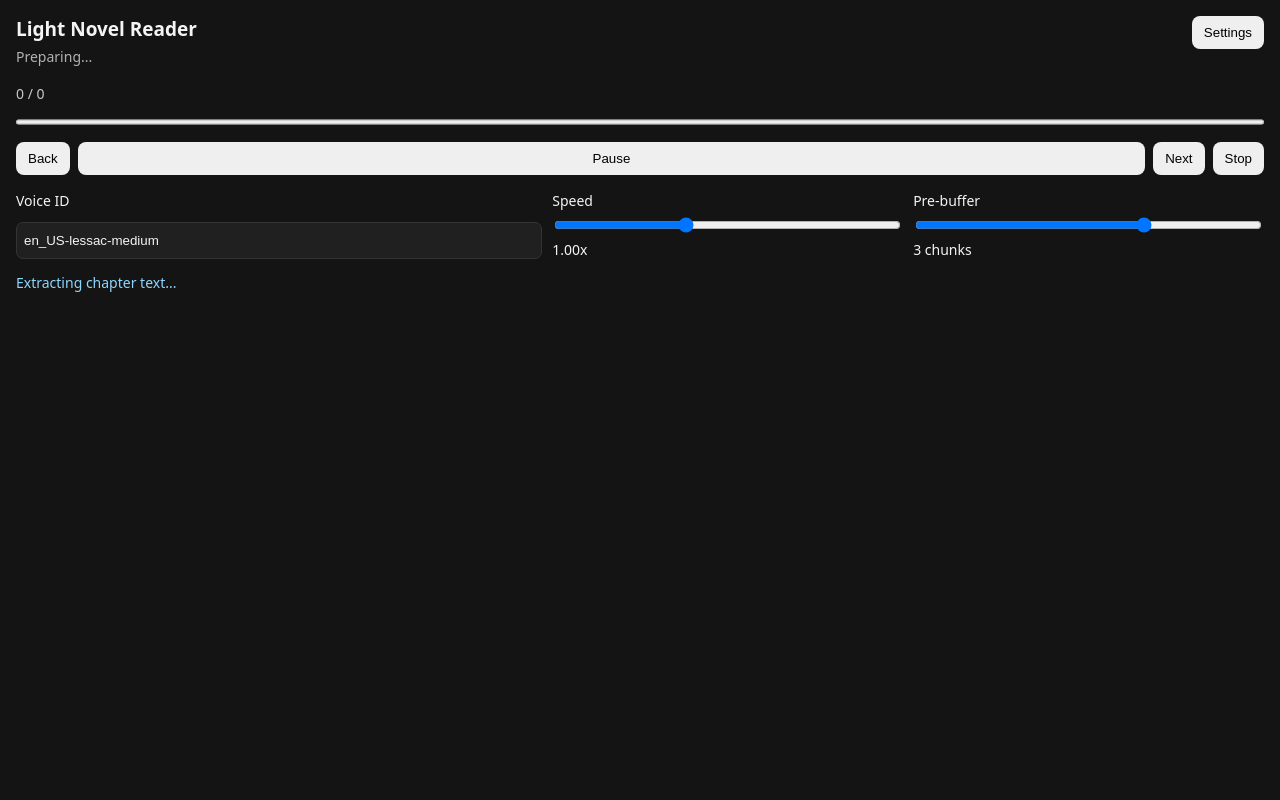
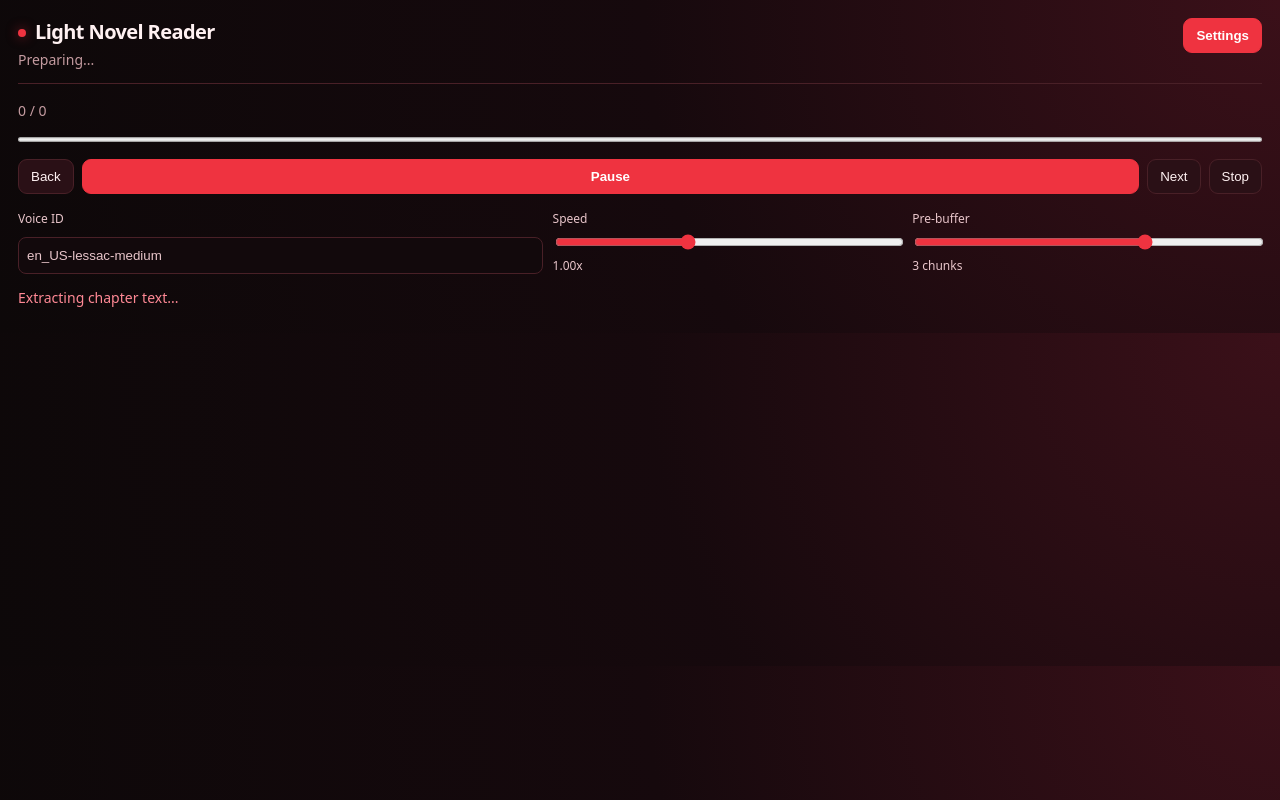
Before and after one commit to randomduck21/light-novel-reader, a browser extension: page player/player.html in a window 1280 px wide. Drawn offline with Linux system fonts and the light colour scheme.

Commit message:
Style player with red theme

```diff
--- a/player/player.css
+++ b/player/player.css
@@ -1,59 +1,15 @@
-* { box-sizing: border-box; }
-body {
-  margin: 0;
-  padding: 16px;
-  min-width: 360px;
-  color: #f4f4f4;
-  background: #141414;
-  font: 14px system-ui, sans-serif;
-}
-header {
-  display: flex;
-  justify-content: space-between;
-  align-items: start;
-  gap: 12px;
-}
-h1 { margin: 0; font-size: 19px; }
-#chapterTitle {
-  margin-top: 5px;
-  opacity: .7;
-  white-space: nowrap;
-  overflow: hidden;
-  text-overflow: ellipsis;
-  max-width: 700px;
-}
-button {
-  border: 0;
-  border-radius: 8px;
-  padding: 9px 12px;
-  cursor: pointer;
-}
-.progress { margin-top: 18px; }
-#progressText { margin-bottom: 6px; opacity: .8; }
-progress { width: 100%; height: 10px; }
-.controls {
-  display: flex;
-  gap: 8px;
-  margin-top: 14px;
-}
-.controls button:nth-child(2) { flex: 1; }
-.settings-grid {
-  display: grid;
-  grid-template-columns: 1.5fr 1fr 1fr;
-  gap: 10px;
-  margin-top: 16px;
-}
-label { display: grid; gap: 5px; }
-input:not([type="range"]) {
-  width: 100%;
-  border: 1px solid #333;
-  border-radius: 7px;
-  padding: 7px;
-  background: #202020;
-  color: inherit;
-}
-#status { margin-top: 14px; color: #8fd6ff; }
-#error { margin-top: 8px; color: #ff8b8b; }
-@media (max-width: 600px) {
-  .settings-grid { grid-template-columns: 1fr; }
-}
+*{box-sizing:border-box}
+:root{color-scheme:dark;--bg:#10090b;--panel:#1a0c10;--red:#ef3340;--red2:#ff5364;--text:#fff1f2;--muted:#c49ba0;--line:#492027}
+body{margin:0;padding:18px;min-width:360px;color:var(--text);background:radial-gradient(circle at top right,#3b1019 0,#16090d 48%,#0d0809 100%);font:14px system-ui,-apple-system,BlinkMacSystemFont,"Segoe UI",sans-serif}
+header{display:flex;justify-content:space-between;align-items:start;gap:12px;padding-bottom:14px;border-bottom:1px solid var(--line)}
+h1{margin:0;font-size:20px;letter-spacing:-.03em}h1:before{content:"";display:inline-block;width:8px;height:8px;border-radius:50%;background:var(--red);box-shadow:0 0 12px #ef334088;margin:0 9px 2px 0}
+#chapterTitle{margin-top:5px;color:var(--muted);white-space:nowrap;overflow:hidden;text-overflow:ellipsis;max-width:700px}
+button{border:1px solid var(--line);border-radius:9px;padding:9px 12px;cursor:pointer;background:#2a1016;color:var(--text);transition:background .15s,border-color .15s}
+button:hover{background:#48131d;border-color:#a52c3b}button:focus-visible,input:focus-visible{outline:2px solid var(--red2);outline-offset:2px}
+#settings{background:var(--red);color:white;border-color:var(--red);font-weight:700}
+.progress{margin-top:17px}#progressText{margin-bottom:6px;color:var(--muted)}progress{width:100%;height:9px;accent-color:var(--red)}
+.controls{display:flex;gap:8px;margin-top:14px}.controls button:nth-child(2){flex:1;background:var(--red);border-color:var(--red);color:white;font-weight:750}.controls button:nth-child(2):hover{background:var(--red2)}
+.settings-grid{display:grid;grid-template-columns:1.5fr 1fr 1fr;gap:10px;margin-top:16px}label{display:grid;gap:5px;color:#e8c5ca;font-size:12px}
+input:not([type=range]){width:100%;border:1px solid var(--line);border-radius:8px;padding:8px;background:#12090c;color:inherit}
+input[type=range]{width:100%;accent-color:var(--red)}#status{margin-top:14px;color:#ff8995}#error{margin-top:8px;color:#ff9ca5}
+@media(max-width:600px){.settings-grid{grid-template-columns:1fr}}
```
